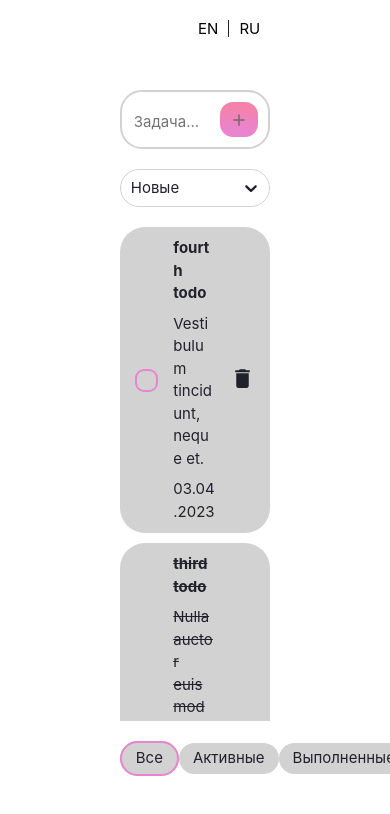
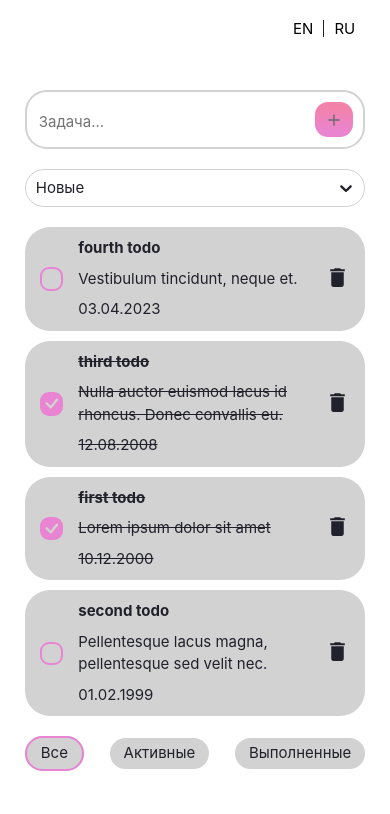
Before and after one commit to teplostanski/test-agbis-todo-react-mobx-ts-vite, a React (Vite) app: page / in a window 390 px wide. Shown: the top 814 px of the page. Built offline with nearby package versions, Linux system fonts and the light colour scheme; what @mobx-devtools/tools would draw is missing.

Commit message:
fix: responsive

```diff
--- a/package.json
+++ b/package.json
@@ -21,6 +21,7 @@
     "nanoid": "^4.0.2",
     "normalize.css": "^8.0.1",
     "react": "^18.2.0",
+    "react-device-detect": "^2.2.3",
     "react-dom": "^18.2.0",
     "react-i18next": "^13.2.2",
     "react-icons": "^4.11.0",
--- a/src/components/App/App.module.scss
+++ b/src/components/App/App.module.scss
@@ -43,12 +43,26 @@ body {
 @media screen and (max-width: 860px) {
   .wrapper {
     width: 85vw;
+    padding: 0 110px;
+  }
+}
+
+@media screen and (max-width: 750px) {
+  .wrapper {
+    padding: 0 80px;
+  }
+}
+
+@media screen and (max-width: 640px) {
+  .wrapper {
+    padding: 0 40px;
   }
 }
 
 @media screen and (max-width: 580px) {
   .wrapper {
     width: 95vw;
+    //padding: 0 110px;
   }
 }
 
@@ -57,3 +71,9 @@ body {
     font-size: 15px;
   }
 }
+
+@media screen and (max-width: 430px) {
+  .wrapper {
+    padding: 0 15px;
+  }
+}
--- a/src/components/List/List.module.scss
+++ b/src/components/List/List.module.scss
@@ -4,8 +4,8 @@
   gap: 10px;
   width: 100%;
   overflow-y: scroll;
-  height: calc(100vh - 350px);
-  max-height: 100%;
+  max-height: calc(100vh - 350px);
+  //max-height: 100%;
 }
 
 .list {
--- a/src/constants/index.ts
+++ b/src/constants/index.ts
@@ -6,22 +6,6 @@ export const initTodos = [
     body: 'Lorem ipsum dolor sit amet',
     create: new Date(2000, 11, 10),
     dateCreate: 971294400000,
-    isChecked: true,
-  },
-  {
-    id: 1694317846530,
-    title: 'second todo',
-    body: 'Pellentesque lacus magna, pellentesque sed velit nec.',
-    create: new Date(1999, 1, 1),
-    dateCreate: 915224400000,
-    isChecked: false,
-  },
-  {
-    id: 1694317846531,
-    title: 'third todo',
-    body: 'Nulla auctor euismod lacus id rhoncus. Donec convallis eu.',
-    create: new Date(2008, 7, 12),
-    dateCreate: 1228683600000,
     isChecked: true,
   },
   {
--- a/src/ui/Editor/Editor.tsx
+++ b/src/ui/Editor/Editor.tsx
@@ -1,6 +1,7 @@
 /* eslint-disable @typescript-eslint/no-explicit-any */
 import { Ref, forwardRef } from 'react'
 import TextareaAutosize from 'react-textarea-autosize'
+import { BrowserView } from 'react-device-detect'
 import styles from './Editor.module.scss'
 import { useTranslation } from 'react-i18next'
 import { TEditorInputProps, TEditorTextareaProps } from '../../types'
@@ -59,7 +60,9 @@ const Textarea = forwardRef(({ onChange, value, onKeyDown, errorHint, ...props }
         maxRows={20}
         placeholder={t('bodyPlaceholder')}
       />
-      {value && focused && <div className={styles.hint}>{t('hintTextarea')}</div>}
+
+      <BrowserView>{value && focused && <div className={styles.hint}>{t('hintTextarea')}</div>}</BrowserView>
+
       {errorHint && !value && <div className={styles.errorHint}>{t('errorHintTextarea')}</div>}
     </div>
   )
```
Also changed, not shown: 1 other file (tests, documents, lock files or other folders).
